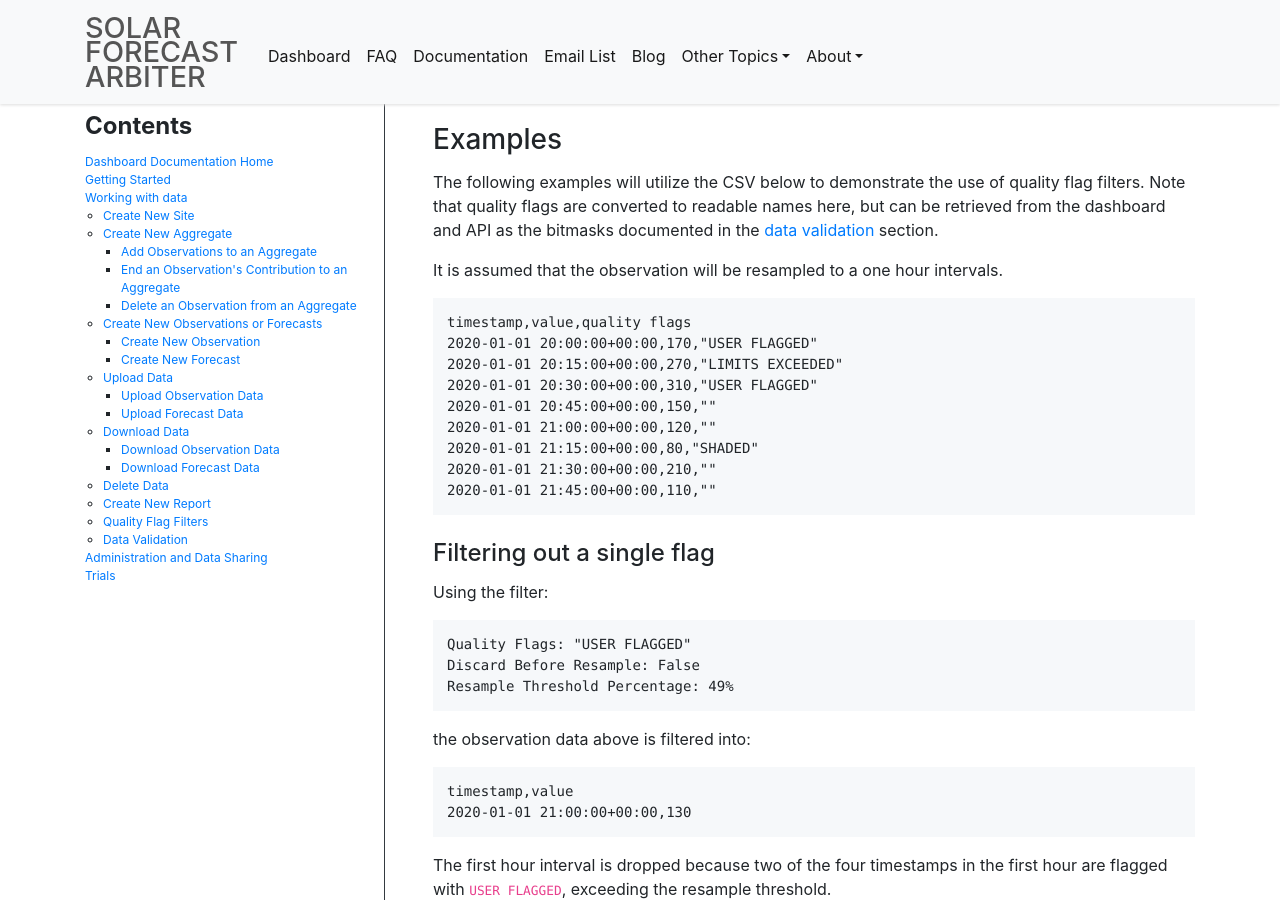
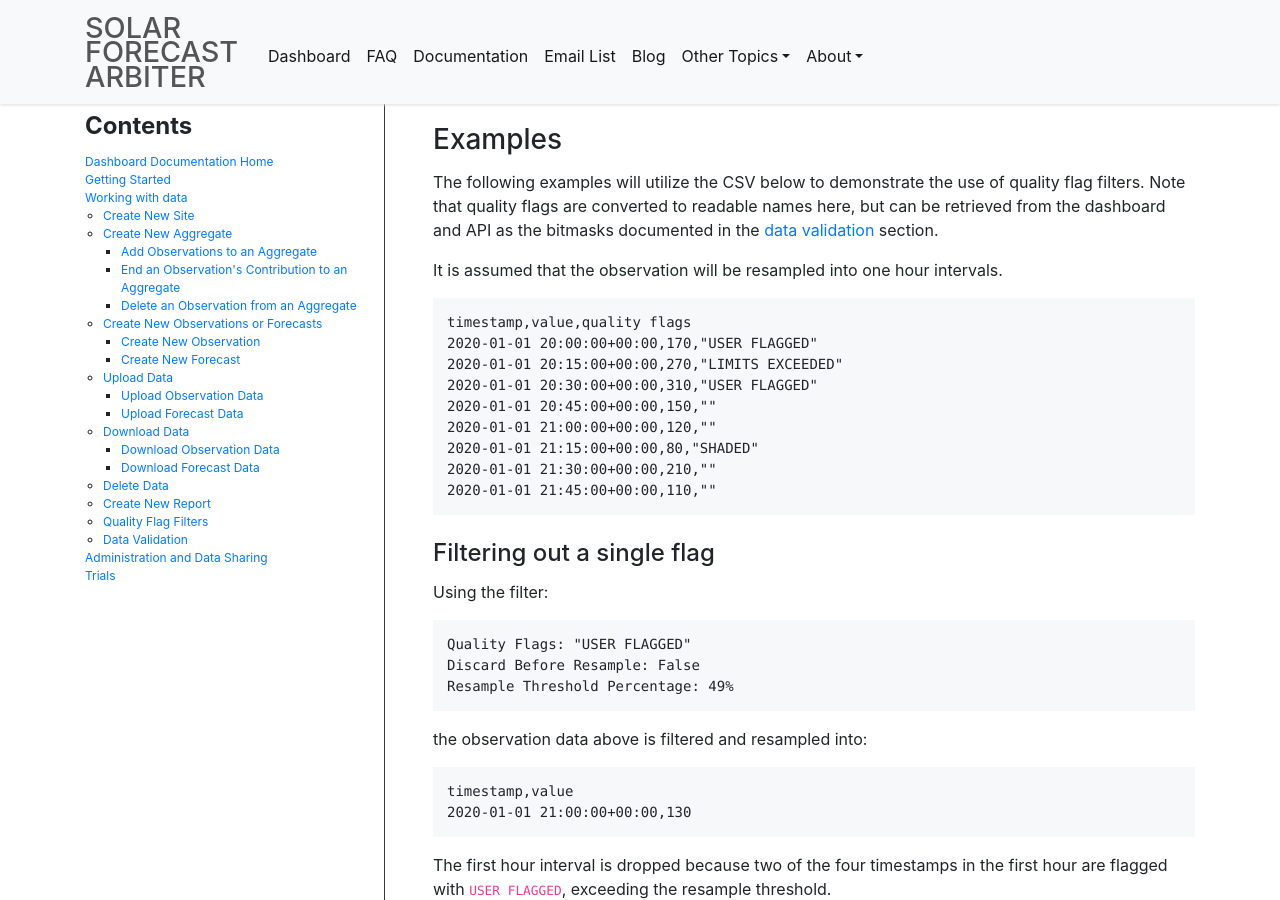
Before and after one commit to SolarArbiter/SolarArbiter.github.io, a Jekyll site: the page built from documentation/dashboard/working_with_data.md, in a window 1280 px wide and 900 px high, scrolled down 22810 px. Built offline with Jekyll 4.4.1, drawn with Linux system fonts in a browser that asks for light colours.

Commit message:
typo/awkward text

````diff
--- a/documentation/dashboard/working_with_data.md
+++ b/documentation/dashboard/working_with_data.md
@@ -462,7 +462,7 @@
 here, but can be retrieved from the dashboard and API as the bitmasks documented
 in the [data validation](#data-validation) section.
 
-It is assumed that the observation will be resampled to a one hour intervals.
+It is assumed that the observation will be resampled into one hour intervals.
 
 ```
 timestamp,value,quality flags
@@ -485,7 +485,7 @@
 Resample Threshold Percentage: 49%
 ```
 
-the observation data above is filtered into:
+the observation data above is filtered and resampled into:
 ```
 timestamp,value
 2020-01-01 21:00:00+00:00,130
````
